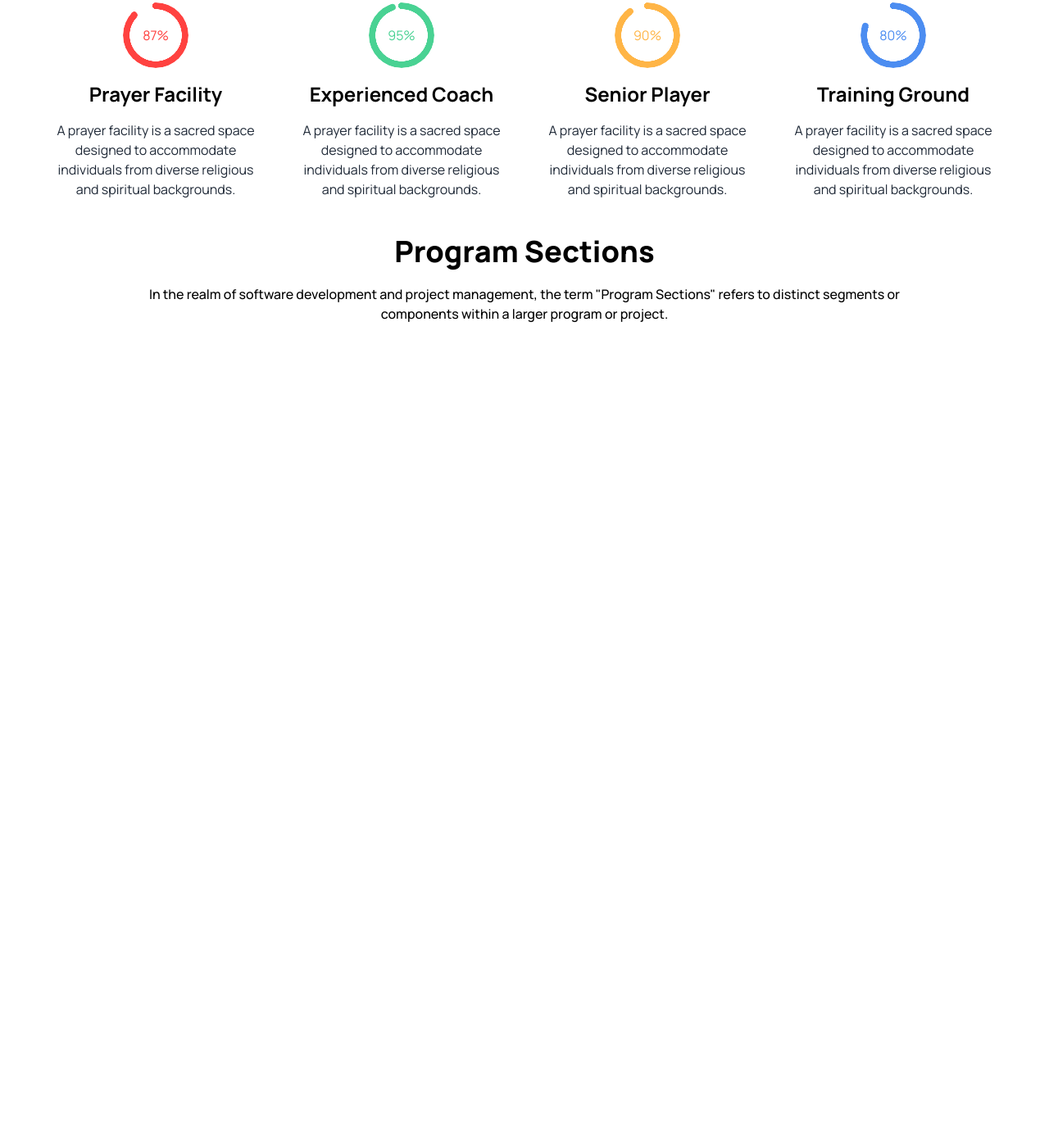
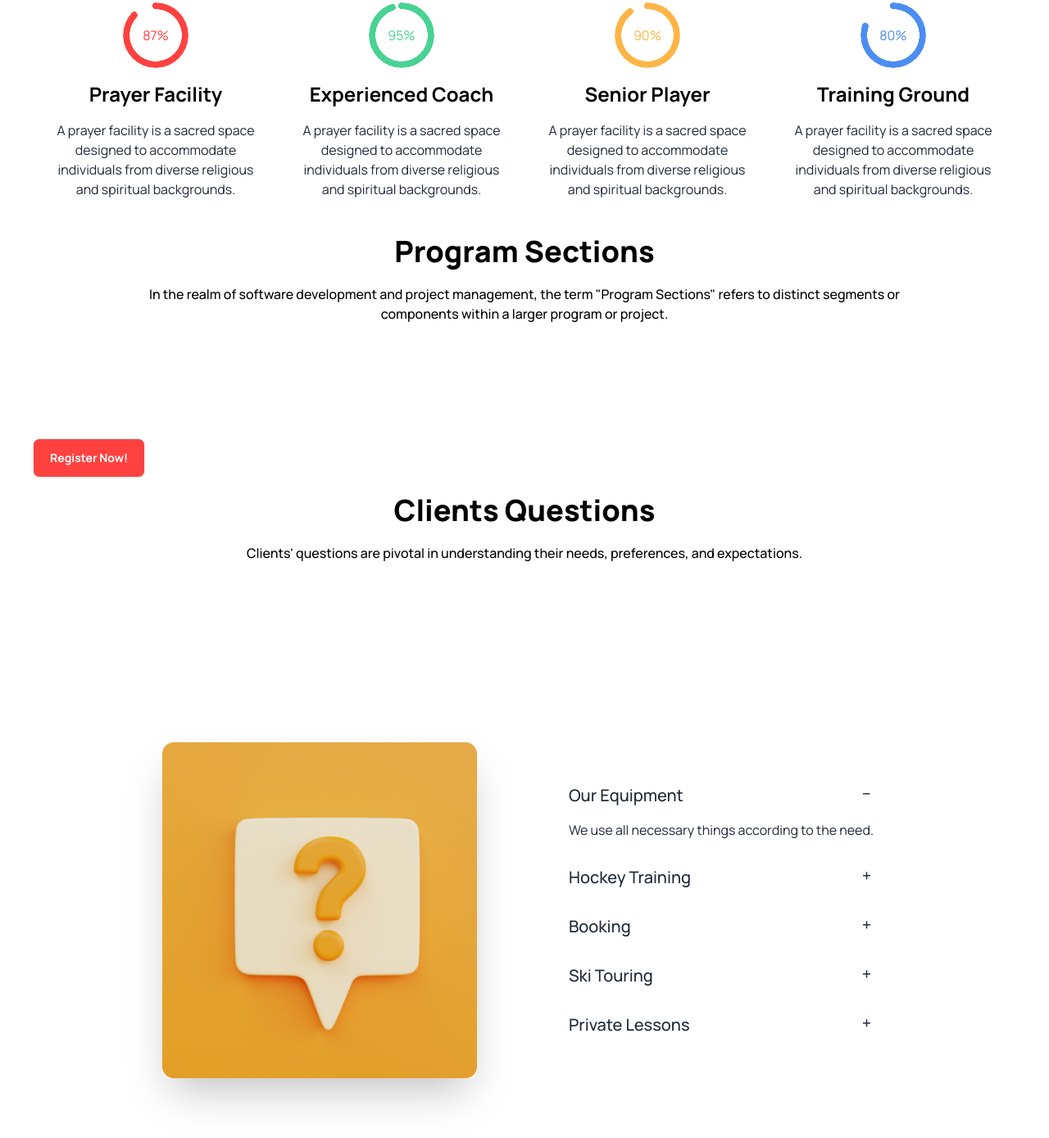
Before and after one commit to Oviweb684/assignment3, a plain HTML site: page index.html in a window 1280 px wide. Shown: the part 877-2266 px from the top of the page at 82% size. Before the commit the page ends 1312 px from the top, so only its background shows below. Drawn offline with nearby package versions, Linux system fonts and the light colour scheme.

Commit message:
faq section completed

```diff
--- a/index.html
+++ b/index.html
@@ -17,7 +17,7 @@
                 extend: {
                     colors: {
                         clifford: '#da373d',
-                        'bike-primary': '#FF4240',
+                        'hockey-primary': '#FF4240',
                     }
                 }
             }
@@ -66,7 +66,7 @@
                     </ul>
                 </div>
                 <div class="navbar-end">
-                    <a class="btn px-5 bg-bike-primary text-white font-bold ">Get Ticket</a>
+                    <a class="btn px-5 bg-hockey-primary text-white font-bold ">Get Ticket</a>
                 </div>
             </div>
         </nav>
@@ -125,6 +125,80 @@
             <section>
                 <h1 class="text-4xl text-center text-black font-extrabold py-5">Program Sections</h1>
                 <p class="text-base text-center text-black font-medium pb-6 px-10 lg:px-24 pb-12">In the realm of software development and project management, the term "Program Sections" refers to distinct segments or components within a larger program or project. </p>
+                <div>
+                    <div>
+                        <div class="w-50%">
+                            <h1 class="font-extrabold text-3xl text-white">Junior Program</h1>
+                            <p class="font-medium py-4 text-base text-white">Junior Program refers to an educational initiative or training curriculum designed specifically for young individuals, typically children or teenagers. Tailored to foster early skill development and a passion for learning</p>
+                            <button class="btn px-5 bg-hockey-primary text-white font-bold">Register Now!</button>
+                        </div>
+                        <div></div>
+                    </div>
+                    <div>
+
+                    </div>
+                </div>
+            </section>
+            <!--section 5 starts-->
+            <section>
+                <h1 class="text-4xl text-center text-black font-extrabold py-5">Clients Questions</h1>
+                <p class="text-base text-center text-black font-medium pb-6 px-10 lg:px-24 pb-12">Clients' questions are pivotal in understanding their needs, preferences, and expectations.</p>
+
+                <div class="hero min-h-screen ">
+                    <div class="hero-content flex-col lg:gap-24 lg:flex-row">
+                      <img src="Images/11.png" class="max-w-sm rounded-lg shadow-2xl" />
+                      <div>
+                        <div class="collapse collapse-plus ">
+                            <input type="radio" name="my-accordion-3" checked="checked" />
+                            <div class="collapse-title text-xl font-medium">
+                                Our Equipment
+                            </div>
+                            <div class="collapse-content">
+                              <p>We use all necessary things according to the need.</p>
+                            </div>
+                          </div>
+                          <div class="collapse collapse-plus ">
+                            <input type="radio" name="my-accordion-3" />
+                            <div class="collapse-title text-xl font-medium">
+                                Hockey Training
+                            </div>
+                            <div class="collapse-content">
+                              <p>It plays the vital role to play sharp on the field.</p>
+                            </div>
+                          </div>
+                          <div class="collapse collapse-plus ">
+                            <input type="radio" name="my-accordion-3" />
+                            <div class="collapse-title text-xl font-medium">
+                                Booking
+                            </div>
+                            <div class="collapse-content">
+                              <p>It plays the vital role to play sharp on the field.</p>
+                            </div>
+                          </div>
+                          <div class="collapse collapse-plus ">
+                            <input type="radio" name="my-accordion-3" />
+                            <div class="collapse-title text-xl font-medium">
+                                Ski Touring
+                            </div>
+                            <div class="collapse-content">
+                              <p>It plays the vital role to play sharp on the field.</p>
+                            </div>
+                          </div>
+                          <div class="collapse collapse-plus ">
+                            <input type="radio" name="my-accordion-3" />
+                            <div class="collapse-title text-xl font-medium">
+                                Private Lessons
+                            </div>
+                            <div class="collapse-content">
+                              <p>These are basically technique of the higher level.</p>
+                            </div>
+                          </div>
+                      </div>
+                    </div>
+                  </div>
+            </section>
+            <!--section 6 starts-->
+            <section>
 
             </section>
     </main>
```
